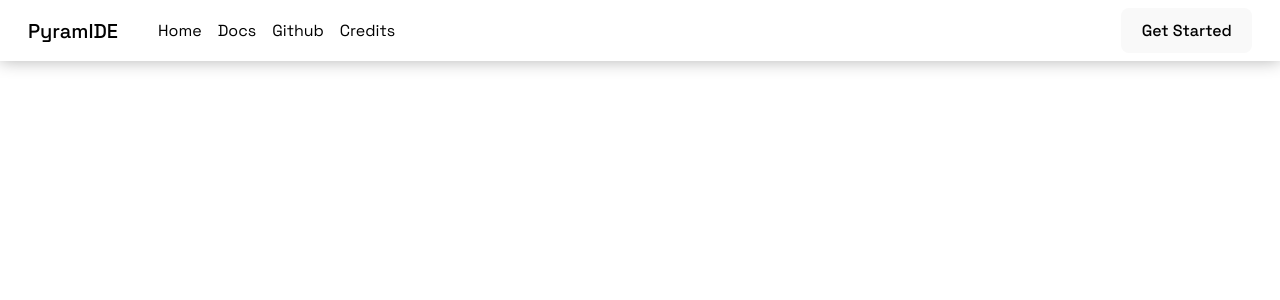
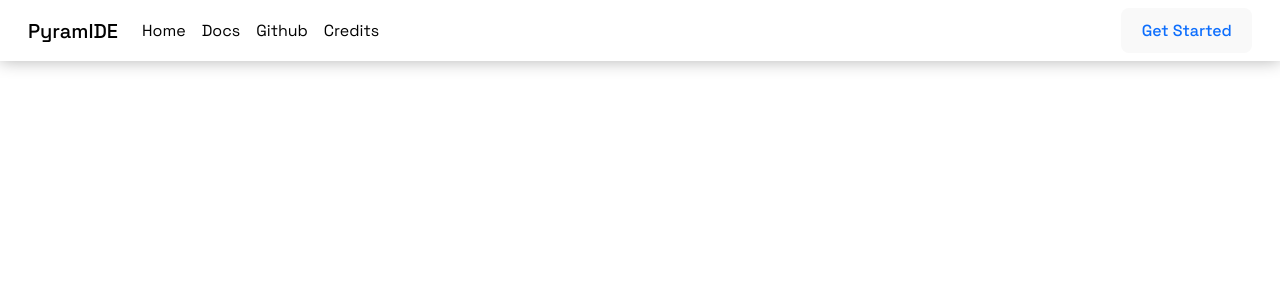
Before and after one commit to Artax01/PyramIDE, a Vue app: page /code in a window 1280 px wide. Shown: the top 300 px of the page. Built offline with nearby package versions, Linux system fonts and the light colour scheme.

Commit message:
update header

```diff
--- a/src/assets/css/MainHeader.css
+++ b/src/assets/css/MainHeader.css
@@ -1,6 +1,7 @@
 nav[class~=navbar] {
-    box-shadow: 0 0 1em rgba(0,0,0,.3);
-  }
+  box-shadow: 0 0 1em rgba(0,0,0,.3);
+  background-color: #1a1a1a;
+}
 
 .navbar-toggler:focus {
   box-shadow: none;
@@ -10,6 +11,38 @@ div[class~=navbar-collapse] {
   gap: 1em;
 }
 
-  a[class~=nav-link]:hover {
-    text-decoration: underline;
+a[class~=nav-link]:hover {
+  text-decoration: underline;
+}
+
+#get_started {
+  color: #0d6efd;
+  text-decoration: none;
+}
+
+@media (prefers-color-scheme: light) {
+  nav[class~=navbar] {
+    background-color: #ffffff
   }
+}
+
+@media (prefers-color-scheme: dark) {
+  #bg-menu * {
+    --bs-navbar-brand-hover-color: rgba(255, 255, 255, 0.87);
+    --bs-navbar-brand-color: rgba(255, 255, 255, 0.87);
+    --bs-navbar-active-color: rgba(255, 255, 255, 0.87);
+  }
+
+  button[class~=navbar-toggler] {
+    filter: invert();
+  }
+
+  button[class~=navbar-toggler]:hover {
+    border-color: #ffaf64;
+  }
+
+  #get_started {
+    color: #efefef;
+    background-color: #0d6efd;
+  }
+}
--- a/src/components/MainHeader.vue
+++ b/src/components/MainHeader.vue
@@ -5,7 +5,7 @@
                 <span class="navbar-toggler-icon"></span>
             </button>
             <div class="collapse navbar-collapse" id="bg-menu">
-                <a class="navbar-brand" href="#">PyramIDE</a>
+                <a class="navbar-brand" style="margin-right: 0;" href="#">PyramIDE</a>
                 <ul class="navbar-nav me-auto">
                     <li class="nav-item">
                         <a class="nav-link active" href="#">Home</a>
@@ -21,7 +21,7 @@
                     </li>
                 </ul>
             </div>
-            <button type="button">Get Started</button>
+            <button id="get_started" type="button">Get Started</button>
         </div>
     </nav>
 </template>
--- a/src/style.css
+++ b/src/style.css
@@ -41,7 +41,7 @@ button {
   font-size: 1em;
   font-weight: 500;
   font-family: inherit;
-  background-color: #1a1a1a;
+  background-color: #f9f9f9;
   cursor: pointer;
   transition: border-color 0.25s;
 }
@@ -70,7 +70,4 @@ button:focus-visible {
   a:hover {
     color: #747bff;
   }
-  button {
-    background-color: #f9f9f9;
-  }
 }
```
Also changed, not shown: src/App.vue (+1 -9 lines).
